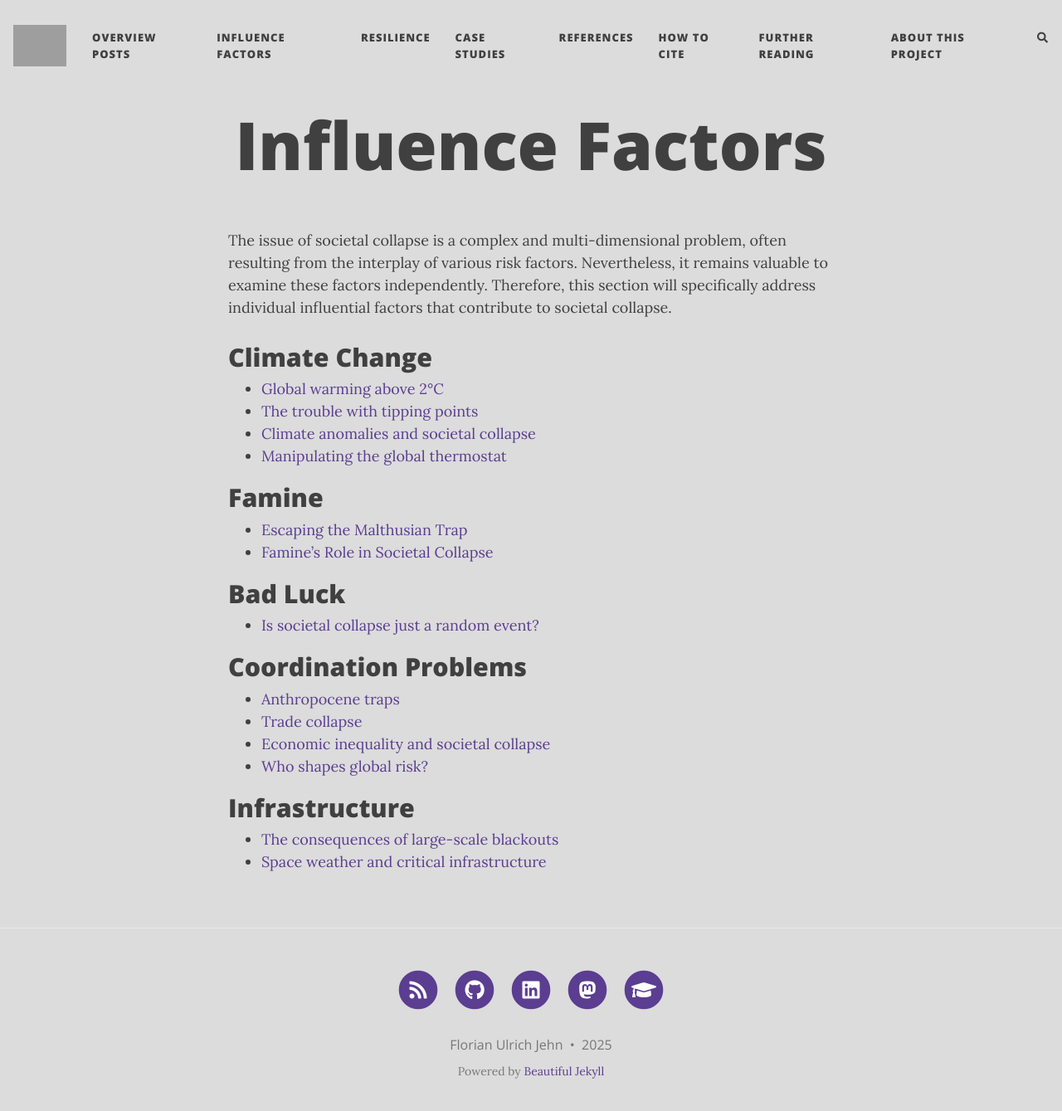
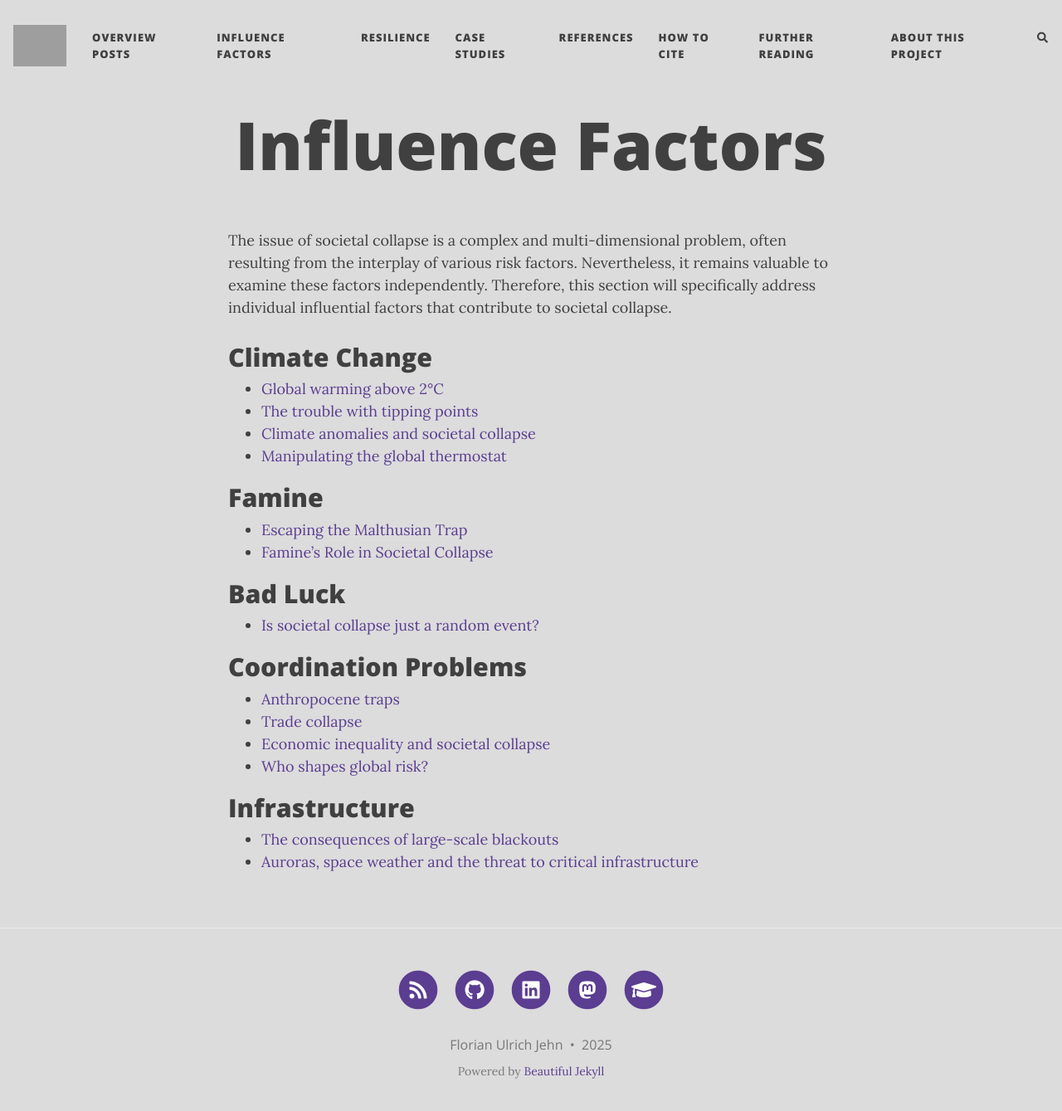
Before and after one commit to florianjehn/Societal_Collapse, a Jekyll site: the page built from factors.md, in a window 1280 px wide and 1352 px high. Shown: the top 1339 px of the window at 83% size. Built offline with Jekyll 4.4.1, drawn with Linux system fonts in a browser that asks for light colours; nearby versions of some CDN libraries; comment, search, counter and statistics services are not loaded; grey boxes are pictures that could not be loaded.

Commit message:
Update factors.md

```diff
--- a/factors.md
+++ b/factors.md
@@ -25,4 +25,4 @@
 
 # Infrastructure
 * [The consequences of large-scale blackouts](https://florianjehn.github.io/Societal_Collapse/2024-09-29-blackout/)
-* [Space weather and critical infrastructure](https://florianjehn.github.io/Societal_Collapse/2025-10-26-geomagnetic/)
+* [Auroras, space weather and the threat to critical infrastructure](https://florianjehn.github.io/Societal_Collapse/2025-10-26-geomagnetic/)
```
